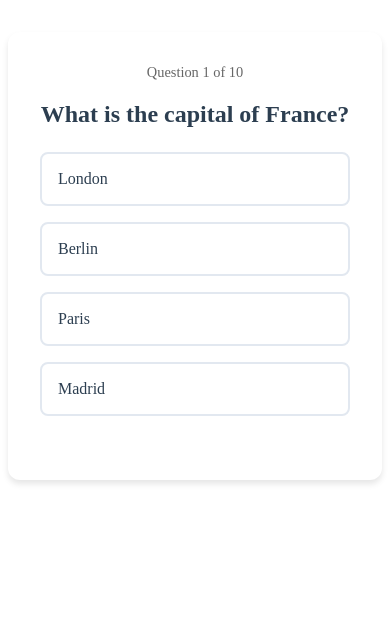
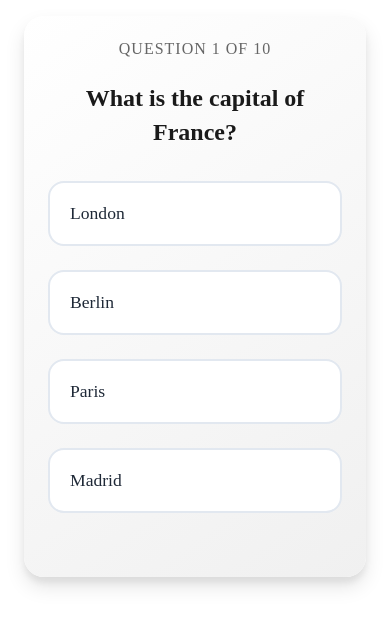
Before and after one commit to davidjhoseph/vzy_assesment, a Vue app: page / in a window 390 px wide. Shown: the top 626 px of the page. Built offline with nearby package versions, Linux system fonts and the light colour scheme.

Commit message:
made the design look good and improved the animations

```diff
--- a/src/components/Poll.vue
+++ b/src/components/Poll.vue
@@ -166,70 +166,84 @@ const restartQuiz = () => {
 
 <style scoped>
 .poll-container {
-  max-width: 600px;
+  max-width: 800px;
   margin: 2rem auto;
-  padding: 2rem;
-  background: #ffffff;
-  border-radius: 12px;
-  box-shadow: 0 4px 6px rgba(0, 0, 0, 0.1);
+  padding: 2.5rem;
+  background: linear-gradient(145deg, #ffffff, #f0f0f0);
+  border-radius: 20px;
+  box-shadow:
+    0 10px 20px rgba(0, 0, 0, 0.1),
+    0 6px 6px rgba(0, 0, 0, 0.06);
   position: relative;
-  transition: transform 0.3s ease-in-out;
+  transition: all 0.5s cubic-bezier(0.4, 0, 0.2, 1);
 }
 
 .poll-container.slide-left {
-  transform: translateX(-100%);
+  transform: translateX(-100%) scale(0.9);
   opacity: 0;
 }
 
 .poll-container.slide-right {
-  transform: translateX(100%);
+  transform: translateX(100%) scale(0.9);
   opacity: 0;
 }
 
 .poll-question {
-  margin-bottom: 1.5rem;
-  color: #2c3e50;
-  font-size: 1.5rem;
+  margin-bottom: 2rem;
+  color: #1a1a1a;
+  font-size: 1.8rem;
   text-align: center;
+  font-weight: 600;
+  line-height: 1.4;
+  text-shadow: 1px 1px 1px rgba(255, 255, 255, 0.5);
 }
 
 .progress {
   text-align: center;
   color: #666;
-  margin-bottom: 1rem;
-  font-size: 0.9rem;
+  margin-bottom: 1.5rem;
+  font-size: 1rem;
+  text-transform: uppercase;
+  letter-spacing: 1px;
+  font-weight: 500;
 }
 
 .score-display {
   text-align: center;
   color: #2c3e50;
-  font-size: 1.2rem;
-  font-weight: bold;
-  margin-bottom: 1rem;
-  padding: 1rem;
-  background: #f8f9fa;
-  border-radius: 8px;
+  font-size: 2rem;
+  font-weight: 700;
+  margin: 2rem 0;
+  padding: 2rem;
+  background: linear-gradient(135deg, #6366f1 0%, #4f46e5 100%);
+  color: white;
+  border-radius: 16px;
+  box-shadow: 0 4px 15px rgba(79, 70, 229, 0.3);
+  text-shadow: 0 2px 4px rgba(0, 0, 0, 0.1);
 }
 
 .options-container {
-  display: flex;
-  flex-direction: column;
-  gap: 1rem;
+  display: grid;
+  grid-template-columns: repeat(auto-fit, minmax(300px, 1fr));
+  gap: 1.5rem;
+  margin: 2rem 0;
 }
 
 .option {
-  padding: 1rem;
+  padding: 1.25rem;
   border: 2px solid #e2e8f0;
-  border-radius: 8px;
+  border-radius: 16px;
   cursor: pointer;
-  transition: all 0.3s ease;
+  transition: all 0.4s cubic-bezier(0.4, 0, 0.2, 1);
   position: relative;
   overflow: hidden;
+  background: white;
 }
 
 .option:hover:not(.voted) {
-  border-color: #3498db;
-  transform: translateY(-2px);
+  border-color: #6366f1;
+  transform: translateY(-4px);
+  box-shadow: 0 8px 16px rgba(99, 102, 241, 0.15);
 }
 
 .option.voted {
@@ -237,13 +251,15 @@ const restartQuiz = () => {
 }
 
 .option.correct {
-  border-color: #2ecc71;
-  background-color: rgba(46, 204, 113, 0.1);
+  border-color: #10b981;
+  background: linear-gradient(145deg, #ecfdf5, #d1fae5);
+  box-shadow: 0 4px 12px rgba(16, 185, 129, 0.2);
 }
 
 .option.incorrect {
-  border-color: #e74c3c;
-  background-color: rgba(231, 76, 60, 0.1);
+  border-color: #ef4444;
+  background: linear-gradient(145deg, #fef2f2, #fee2e2);
+  box-shadow: 0 4px 12px rgba(239, 68, 68, 0.2);
 }
 
 .option-content {
@@ -252,55 +268,100 @@ const restartQuiz = () => {
   display: flex;
   justify-content: space-between;
   align-items: center;
+  gap: 1rem;
 }
 
 .option-text {
-  color: #2c3e50;
+  color: #1f2937;
   font-weight: 500;
+  font-size: 1.1rem;
+  flex-grow: 1;
 }
 
 .result-indicator {
   font-weight: bold;
-  font-size: 1.2rem;
+  font-size: 1.4rem;
+  opacity: 0;
+  animation: fadeIn 0.5s forwards;
 }
 
 .navigation-buttons {
   display: flex;
-  justify-content: space-between;
-  margin-top: 2rem;
-  gap: 1rem;
+  justify-content: center;
+  margin-top: 2.5rem;
+  gap: 1.5rem;
 }
 
 .nav-button {
-  padding: 0.5rem 1rem;
+  padding: 0.75rem 1.5rem;
   border: none;
-  border-radius: 6px;
-  background-color: #3498db;
+  border-radius: 12px;
+  background: linear-gradient(135deg, #6366f1 0%, #4f46e5 100%);
   color: white;
   cursor: pointer;
   transition: all 0.3s ease;
-  font-weight: 500;
+  font-weight: 600;
+  font-size: 1rem;
+  letter-spacing: 0.5px;
+  box-shadow: 0 4px 12px rgba(99, 102, 241, 0.3);
 }
 
 .nav-button:hover {
-  background-color: #2980b9;
   transform: translateY(-2px);
+  box-shadow: 0 6px 16px rgba(99, 102, 241, 0.4);
 }
 
 .nav-button.restart {
-  background-color: #2ecc71;
+  background: linear-gradient(135deg, #10b981 0%, #059669 100%);
+  box-shadow: 0 4px 12px rgba(16, 185, 129, 0.3);
 }
 
 .nav-button.restart:hover {
-  background-color: #27ae60;
+  box-shadow: 0 6px 16px rgba(16, 185, 129, 0.4);
 }
 
-/* Fade transition */
-.fade-enter-active, .fade-leave-active {
-  transition: opacity 0.3s ease;
+/* Animations */
+@keyframes fadeIn {
+  from {
+    opacity: 0;
+    transform: translateY(10px);
+  }
+  to {
+    opacity: 1;
+    transform: translateY(0);
+  }
 }
 
-.fade-enter-from, .fade-leave-to {
-  opacity: 0;
+.fade-enter-active {
+  animation: fadeIn 0.5s ease-out;
+}
+
+.fade-leave-active {
+  animation: fadeIn 0.5s ease-in reverse;
+}
+
+/* Responsive Design */
+@media (max-width: 768px) {
+  .poll-container {
+    margin: 1rem;
+    padding: 1.5rem;
+  }
+
+  .poll-question {
+    font-size: 1.5rem;
+  }
+
+  .options-container {
+    grid-template-columns: 1fr;
+  }
+
+  .navigation-buttons {
+    flex-direction: column;
+    align-items: stretch;
+  }
+
+  .nav-button {
+    width: 100%;
+  }
 }
 </style>
```
